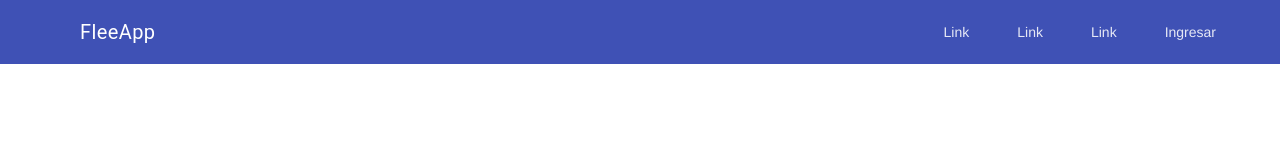
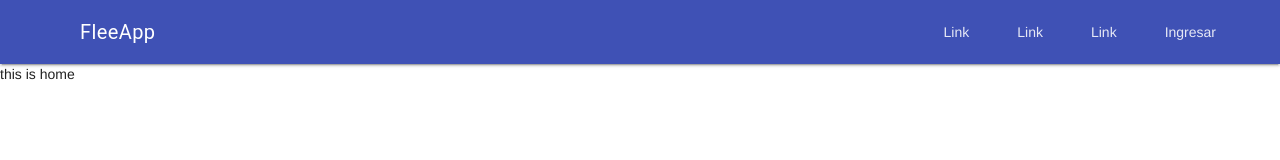
Before and after one commit to ovnicraft/vue-material-test, a Vue app: page / in a window 1280 px wide. Shown: the top 160 px of the page. Built offline with nearby package versions, Linux system fonts and the light colour scheme.

Commit message:
Fixed router.

```diff
--- a/src/App.vue
+++ b/src/App.vue
@@ -24,6 +24,7 @@
     </div>
     <main class="mdl-layout__content">
       <div class="page-content">
+        <router-view></router-view>
       </div>
     </main>
   </div>
--- /dev/null
+++ b/src/pages/Home.vue
@@ -0,0 +1,11 @@
+<template>
+  <div>
+    this is home
+  </div>
+</template>
+
+<script>
+  export default {
+    name: 'home',
+  };
+</script>
```
Also changed, not shown: src/router/index.js (+3 -4 lines), src/pages/Login.vue (renamed from src/components/Login.vue).
